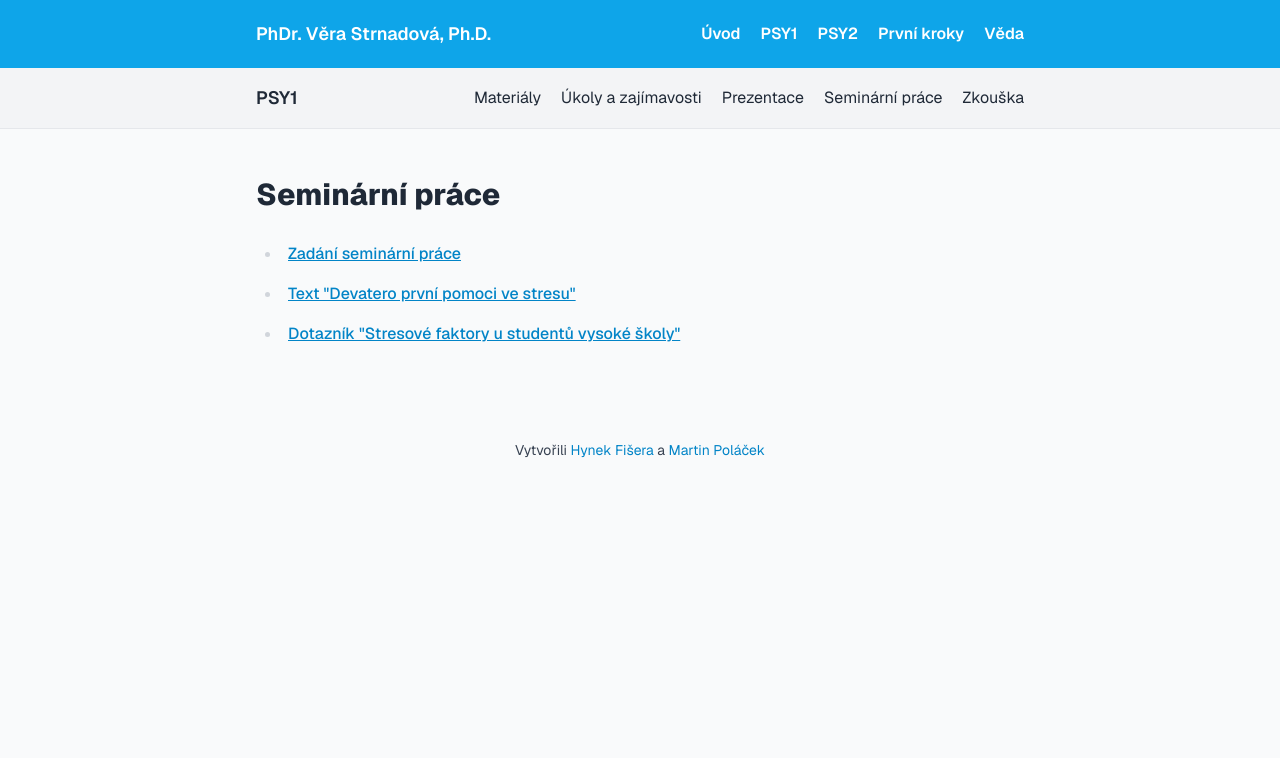
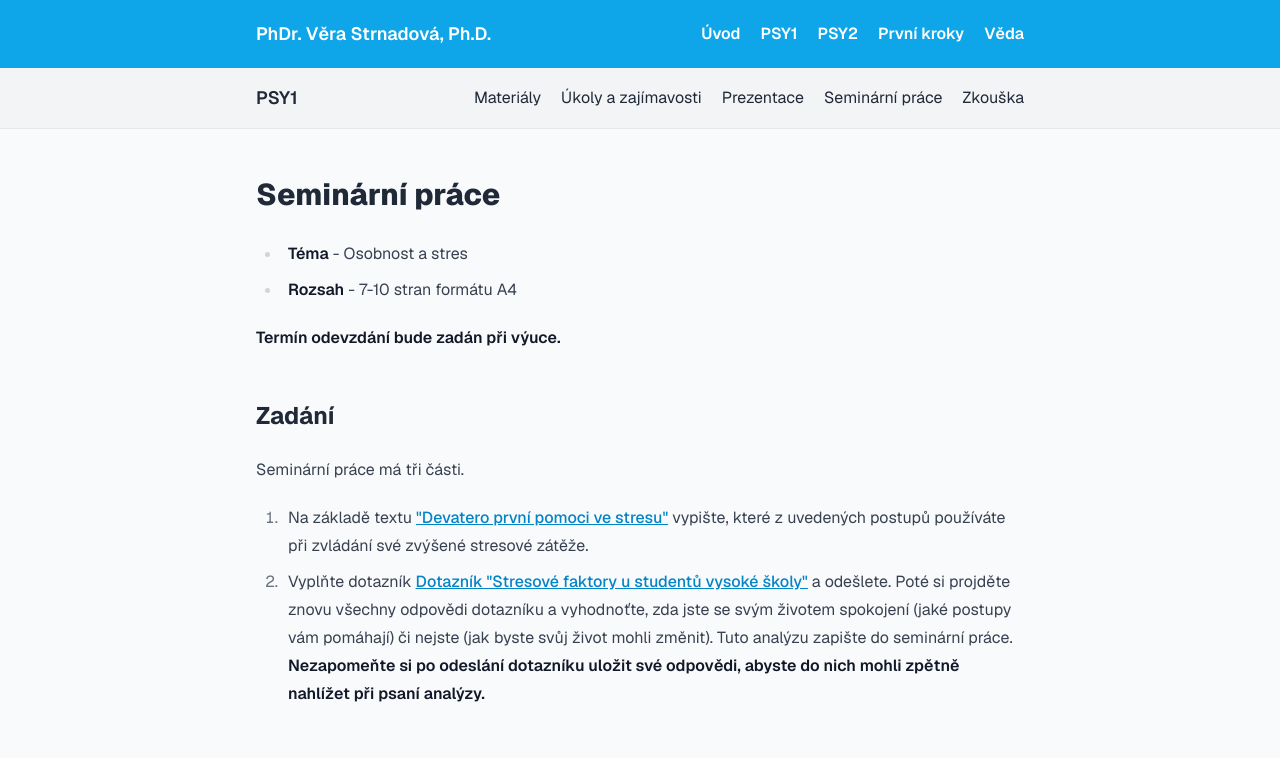
Before and after one commit to hynekfisera/strnave1, a Next.js app: page /psy1/seminarni-prace in a window 1280 px wide. Shown: the top 758 px of the page. Built offline with nearby package versions, Linux system fonts and the light colour scheme; no server answers.

Commit message:
Edit content

```diff
--- a/app/psy1/prezentace/page.mdx
+++ b/app/psy1/prezentace/page.mdx
@@ -1,3 +1,5 @@
+import Link from "@/components/utils/Link";
+
 export const metadata = {
     title: `Ukázky prezentace studentů`,
 };
--- a/app/psy1/seminarni-prace/page.mdx
+++ b/app/psy1/seminarni-prace/page.mdx
@@ -1,4 +1,6 @@
 import Link from "@/components/utils/Link";
+import Image from "next/image";
+import DotaznikUlozit from "@/public/mdx/dotaznik_ulozit.png";
 
 export const metadata = {
     title: `Seminární práce`,
@@ -6,10 +8,20 @@ export const metadata = {
 
 # Seminární práce
 
-- <Link href="/doc/psy1_seminarka.pdf" file>
-    Zadání seminární práce
-  </Link>
-- <Link href="/psy1/ukoly/12.4">Text "Devatero první pomoci ve stresu"</Link>
-- <Link href="https://forms.office.com/e/G53pV4Ca5R">
-    Dotazník "Stresové faktory u studentů vysoké školy"
-  </Link>
+- **Téma** - Osobnost a stres
+- **Rozsah** - 7-10 stran formátu A4
+
+**Termín odevzdání bude zadán při výuce.**
+
+## Zadání
+
+Seminární práce má tři části.
+
+1. Na základě textu <Link href="/psy1/ukoly/12.4">"Devatero první pomoci ve stresu"</Link> vypište, které z uvedených postupů používáte při zvládání své zvýšené stresové zátěže.
+2. Vyplňte dotazník [Dotazník "Stresové faktory u studentů vysoké školy"](https://forms.office.com/e/G53pV4Ca5R) a odešlete. Poté si projděte znovu všechny odpovědi dotazníku a vyhodnoťte, zda jste se svým životem spokojení (jaké postupy vám pomáhají) či nejste (jak byste svůj život mohli změnit). Tuto analýzu zapište do seminární práce. **Nezapomeňte si po odeslání dotazníku uložit své odpovědi, abyste do nich mohli zpětně nahlížet při psaní analýzy.**
+
+<div className={`flex justify-center`}>
+    <Image src={DotaznikUlozit} alt="Uložení odpovědí dotazníku" className={`border border-gray-600 shadow-sm`} />
+</div>
+
+3. Přečtěte si jakoukoli knihu o stresové problematice, zapište její recenzi – hodnocení, a konkrétně rozeberte určitou kapitolu, která vás zaujme.
```
Also changed, not shown: public/mdx/dotaznik_ulozit.png (added).
